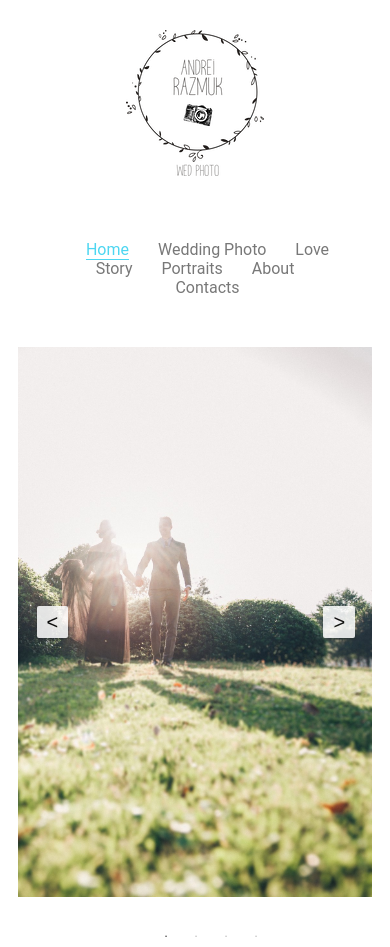
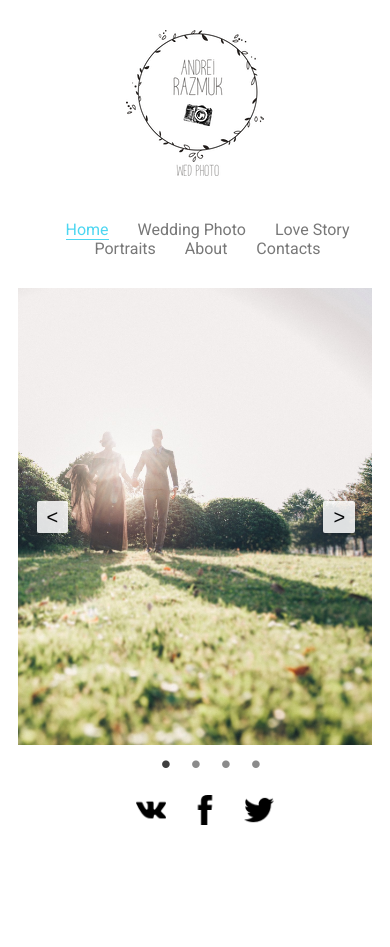
Before and after one commit to exymax/razmuk-photo, a PHP site: page / in a window 390 px wide. After the commit the page ends 825 px from the top, so only its background shows below. Run offline with PHP 8.4, Linux system fonts and the light colour scheme; some libraries are stand-ins or nearby versions.

Commit message:
Implemented the homepage

```diff
--- a/css/common.css
+++ b/css/common.css
@@ -1,5 +1,7 @@
+@import url('https://fonts.googleapis.com/css?family=Roboto');
+
 body {
-    font-family: Roboto, sans-serif;
+    font-family: 'Roboto', sans-serif;
 }
 
 .transition {
--- a/css/index.css
+++ b/css/index.css
@@ -1,6 +1,7 @@
 body {
     margin: 0;
     padding: 0;
+    overflow: hidden;
 }
 
 .container {
@@ -13,7 +14,7 @@ body {
 }
 
 .nav-links-row {
-    padding: 30px 50px;
+    padding: 10px 0 30px 0;
 }
 
 .nav-links-col a {
@@ -31,12 +32,56 @@ body {
     border-bottom: 1px solid #4DD6F1;
 }
 
-.main-slider .slick-slide {
+.main-slider-col .slick-slide {
     width: auto;
     height: auto;
-    padding: 20px;
+    padding: 0 20px;
 }
 
-.main-slider .slick-slide img {
-    height: 550px;
+.footer-col {
+    padding: 20px 0 20px 0;
 }
+
+.footer-col > div {
+    display: inline-block;
+}
+
+.footer-col > div {
+    width: 30px;
+    height: 30px;
+    margin-left: 20px;
+}
+
+.social-link-vk {
+     background-image: url(../images/social/vk.png);
+ }
+
+.social-link-vk:hover {
+    background-image: url(../images/social/vk-colored.png);
+}
+
+.social-link-facebook {
+    background-image: url(../images/social/facebook.png);
+}
+
+.social-link-facebook:hover {
+    background-image: url(../images/social/facebook-colored.png);
+}
+
+.social-link-twitter {
+    background-image: url(../images/social/twitter.png);
+}
+
+.social-link-twitter:hover {
+    background-image: url(../images/social/twitter-colored.png);
+}
+
+.social-link-container {
+    background-size: 100%;
+}
+
+.social-link-container > a {
+    display: block;
+    width: 100%;
+    height: 100%;
+}
--- a/css/slick-theme.css
+++ b/css/slick-theme.css
@@ -162,7 +162,7 @@
 }
 .slick-dots li button:before
 {
-    font-size: 6px;
+    font-size: 28px;
     line-height: 20px;
 
     position: absolute;
@@ -172,10 +172,9 @@
     width: 20px;
     height: 20px;
 
-    content: '•';
+    content: '\2022';
     text-align: center;
-
-    opacity: .25;
+    opacity: .45;
     color: black;
 
     -webkit-font-smoothing: antialiased;
--- a/index.html
+++ b/index.html
@@ -25,10 +25,9 @@
                     <a href="contacts.html">Contacts</a>
                 </div>
             </div>
-        </div>
 
-        <div class="row center-xs middle-xs">
-            <div class="main-slider col-xs-11">
+            <div class="main-slider-row row center-xs middle-xs">
+                <div class="main-slider-col col-xs-11">
                     <div>
                         <img src="images/index/1.jpg">
                     </div>
@@ -44,12 +43,20 @@
                 </div>
             </div>
 
-        <div class="row center-xs middle-xs footer">
-            <div class="col-xs-12">
-                <a href="https://vk.com"></a>
-                <a href="https://facebook.com"></a>
-                <a href="https://twitter.com"></a>
+            <div class="footer-row row center-xs middle-xs footer">
+                <div class="footer-col col-xs-12 child-transition">
+                    <div class="social-link-container social-link-vk">
+                        <a class="" href="https://vk.com" target="_blank"></a>
                     </div>
+                    <div class="social-link-container social-link-facebook">
+                        <a class="" href="https://facebook.com" target="_blank"></a>
+                    </div>
+                    <div class="social-link-container social-link-twitter">
+                        <a class="" href="https://twitter.com" target="_blank"></a>
+                    </div>
+                </div>
+            </div>
+
         </div>
         <script src="https://cdnjs.cloudflare.com/ajax/libs/jquery/3.2.1/jquery.js"></script>
         <script src="https://cdn.jsdelivr.net/jquery.slick/1.6.0/slick.min.js"></script>
--- a/js/index.js
+++ b/js/index.js
@@ -1,5 +1,17 @@
 $(document).ready(function () {
-    $('.main-slider').slick({
+
+    var headerHeight = $('.header-row').outerHeight(),
+        navHeight = $('.nav-links-row').outerHeight(),
+        footerHeight = $('.footer-row').outerHeight();
+
+
+    function resizeGallery() {
+        var windowHeight = $(window).height();
+
+        galleryImages.height(windowHeight - headerHeight - navHeight - footerHeight - slickDotsHeight);
+    }
+
+    $('.main-slider-col').slick({
         dots: true,
         infinite: true,
         speed: 300,
@@ -7,4 +19,14 @@ $(document).ready(function () {
         centerMode: true,
         variableWidth: true
     });
+
+    var galleryImages = $('.main-slider-col .slick-slide img'),
+        slickDotsHeight = $('.slick-dots').outerHeight();
+
+    resizeGallery();
+
+    $(window).resize(function() {
+        resizeGallery();
+    });
+
 });
```
Also changed, not shown: images/social/facebook-colored.png (added), images/social/facebook.png (added), images/social/twitter-colored.png (added), images/social/twitter.png (added), images/social/vk-colored.png (added), images/social/vk.png (added), 1 other file. Lines whose indentation alone changed are shown as unchanged.
